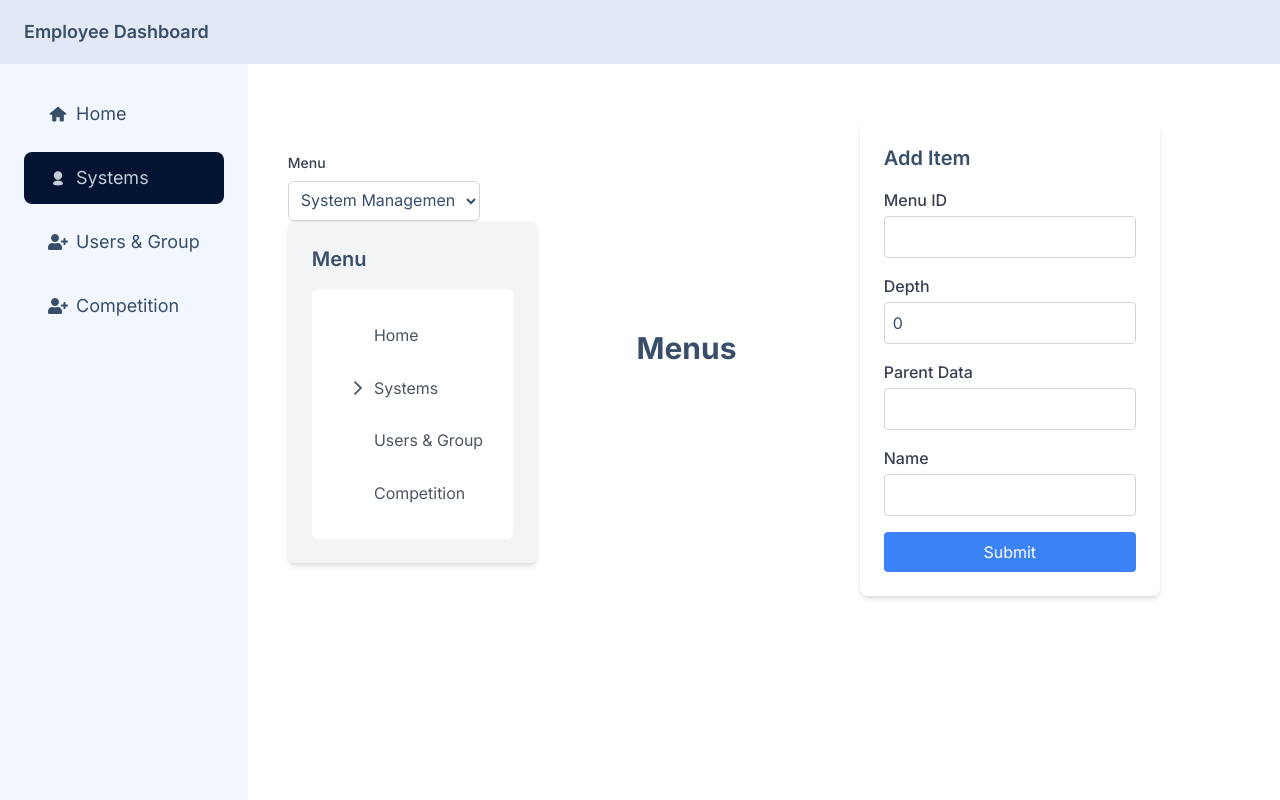
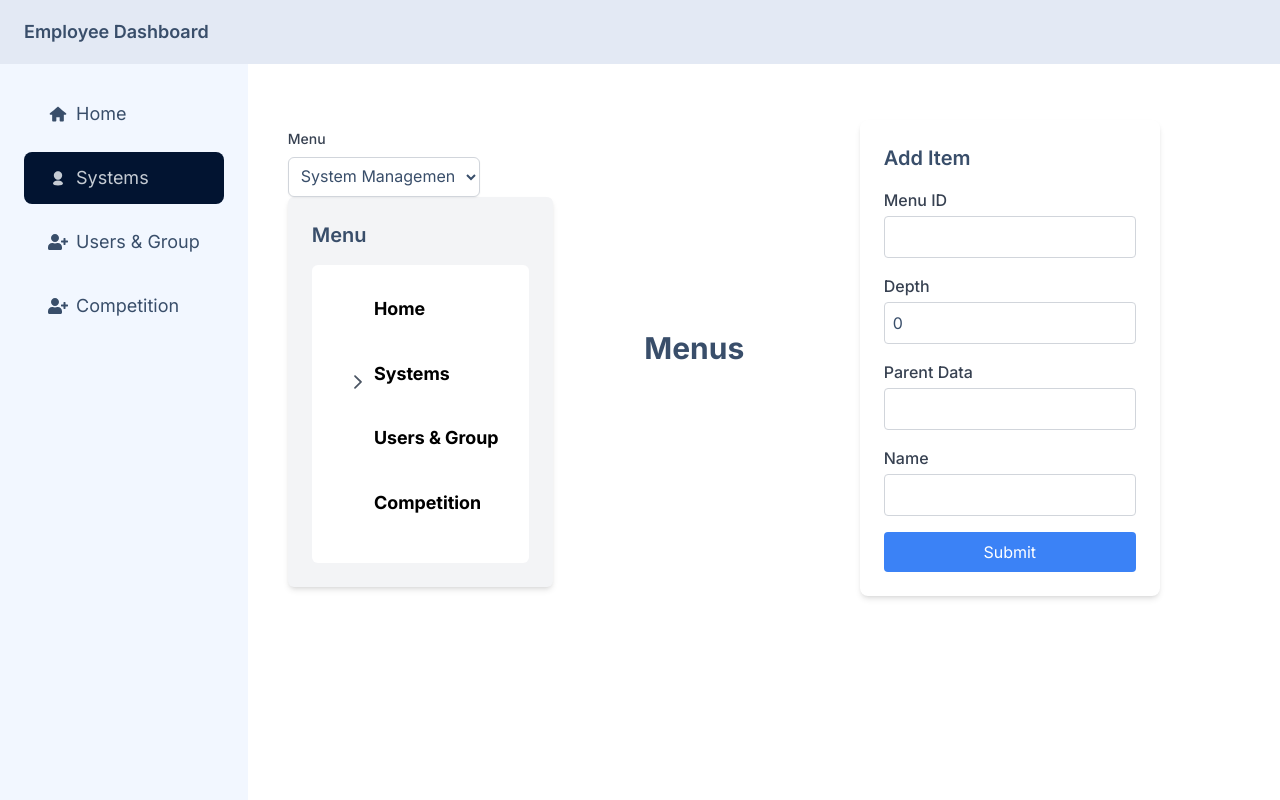
Before and after one commit to catchuptarak/fullstack-engineering, a Next.js app in the folder frontend/: page /systems/menus in a window 1280 px wide. Built offline with nearby package versions, Linux system fonts and the light colour scheme.

Commit message:
tree child view

```diff
--- a/frontend/components/shared/TreeView.tsx
+++ b/frontend/components/shared/TreeView.tsx
@@ -3,7 +3,6 @@
 import React, { useState } from "react";
 import { Tree } from "primereact/tree";
 import { FaUserPlus } from "react-icons/fa";
-import { TiHome, TiUser } from "react-icons/ti";
 import sideBarItems from "@/constants/sideBarItems";
 import "./TreeView.css";
 import "primereact/resources/themes/lara-light-indigo/theme.css"; // Theme
@@ -12,20 +11,21 @@ import "primeicons/primeicons.css"; // Icons
 
 const TreeView = () => {
   const [expandedKeys, setExpandedKeys] = useState<any>({});
-  const [items, setItems] = useState(sideBarItems); // Store items in state to add new ones dynamically
+  const [items, setItems] = useState(sideBarItems);
 
-  const prepareTreeData = (items: any) => {
+  const prepareTreeData = (items: any, level: number = 0) => {
     return items.map((item: any) => ({
-      label: item.title, // Label for the tree item
-      key: item.route, // Unique key for each item
-      children: item.submenu ? prepareTreeData(item.submenu) : null, // Recursively handle submenus
+      label: item.title,
+      key: item.route,
+      level, // Track the depth of the node
+      children: item.submenu ? prepareTreeData(item.submenu, level + 1) : null,
     }));
   };
 
   const treeData = prepareTreeData(items);
 
   const onToggle = (e: any) => {
-    setExpandedKeys(e.value); // Update the expanded state when a node is toggled
+    setExpandedKeys(e.value);
   };
 
   const addItemToTree = (tree: any[], parentKey: string, newItem: any): any[] => {
@@ -33,13 +33,13 @@ const TreeView = () => {
       if (node.key === parentKey) {
         return {
           ...node,
-          submenu: [...(node.submenu || []), newItem], // Add new item immutably
+          children: [...(node.children || []), newItem],
         };
       }
-      if (node.submenu) {
+      if (node.children) {
         return {
           ...node,
-          submenu: addItemToTree(node.submenu, parentKey, newItem), // Recursively traverse children
+          children: addItemToTree(node.children, parentKey, newItem),
         };
       }
       return node;
@@ -50,13 +50,13 @@ const TreeView = () => {
     const newItem = {
       title: `New Item`,
       route: `new-item-${Math.random().toString(36).substr(2, 9)}`,
-      submenu: [],
+      children: [],
     };
 
     if (parentNode) {
       setItems((prevItems) => addItemToTree(prevItems, parentNode.key, newItem));
     } else {
-      setItems((prevItems) => [...prevItems, newItem]); // If no parent, add to root
+      setItems((prevItems) => [...prevItems, newItem]);
     }
   };
 
@@ -64,28 +64,31 @@ const TreeView = () => {
     <div className="w-full max-w-xs bg-gray-100 p-6 rounded-md shadow-md">
       <h1 className="text-xl font-semibold mb-4">Menu</h1>
       <Tree
-        value={treeData} // Pass the prepared tree data
-        selectionMode="single" // Single selection mode
-        onToggle={onToggle} // Handle toggle events to expand/collapse
-        expandedKeys={expandedKeys} // Bind the expanded state to control which nodes are expanded
-        selectionKeys={expandedKeys} // Bind selected keys if needed (for single selection)
-        onSelect={(e) => console.log("Selected node:", e.value)} // Log selected node
-        className="border-none custom-tree" // Apply custom styling
+        value={treeData}
+        selectionMode="single"
+        onToggle={onToggle}
+        expandedKeys={expandedKeys}
         nodeTemplate={(node) => (
-          <div className="relative group">
-            <div className="flex items-center">
-              {/* Render the icon only in the template */}
-              {node.icon ? <TiUser className="mr-2 text-xl" /> : null}
-              {node.label}
+          <div
+            className={`relative group ${
+              node.level === 0 ? "mb-4" : "mt-2 ml-6"
+            } flex items-center`}
+          >
+            <div className="flex items-center space-x-2">
+              <span
+                className={`font-bold ${
+                  node.level === 0 ? "text-black text-lg" : "text-gray-600 text-base"
+                }`}
+              >
+                {node.label}
+              </span>
             </div>
-
-            {/* Plus button for adding a new item */}
             <div className="absolute top-0 right-0 hidden group-hover:block">
               <button
                 className="p-2 bg-blue-500 text-white rounded-full"
                 onClick={(e) => {
                   e.stopPropagation();
-                  handleAddItem(node); // Add item when clicked
+                  handleAddItem(node);
                 }}
               >
                 <FaUserPlus />
```
